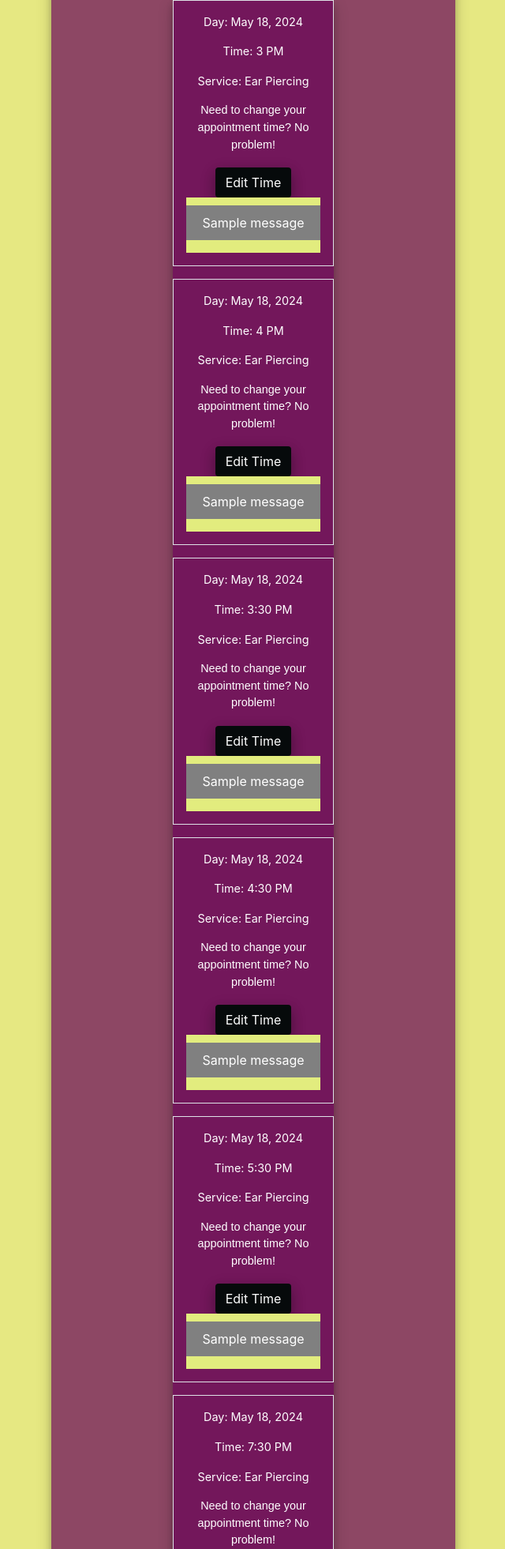
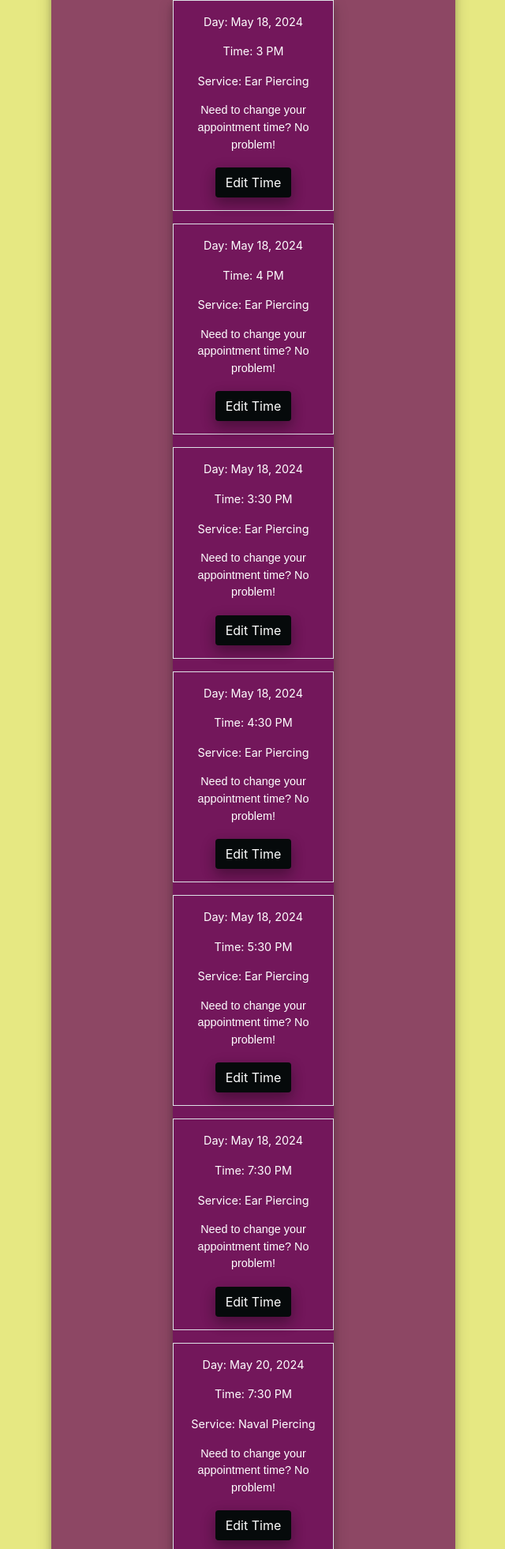
Before and after one commit to Bri-Griggs/Easy-Piercy-Lemon-Breezy, a Django app: template app/templates/appointments.html in a window 1280 px wide. Shown: the part 632-2593 px from the top of the page at 79% size, without its empty margins (319-959 px from the left). Run offline with Django 5.2, Linux system fonts and the light colour scheme; the template is opened without the code that fills it: values that come from a table or form of the project are taken from there, others are empty; a user stored in the database is signed in; data comes from the database, SQL or seed files in the repository; tables that the repository leaves empty hold one stand-in row (values such as "Sample post"); one stand-in notice (Sample message) is shown; some libraries are stand-ins or nearby versions; some web fonts are replaced.

Commit message:
my messages for appointments were glitching, fixed it

```diff
--- a/app/templates/appointments.html
+++ b/app/templates/appointments.html
@@ -31,11 +31,7 @@
                 <p class="poetsen_one">Need to change your appointment time? No problem!</p>
                 <a class="btn base_btn" href="{% url 'userUpdate' appointment.id %}">Edit Time</a>
             </div>
-            <div class="message_css">
-                {% for message in messages%}
-                    <p id="messages">{{message}}</p>
-                </div>
-                    {% endfor %}
+
         </div>
         {% endfor %}
     </div>
```
